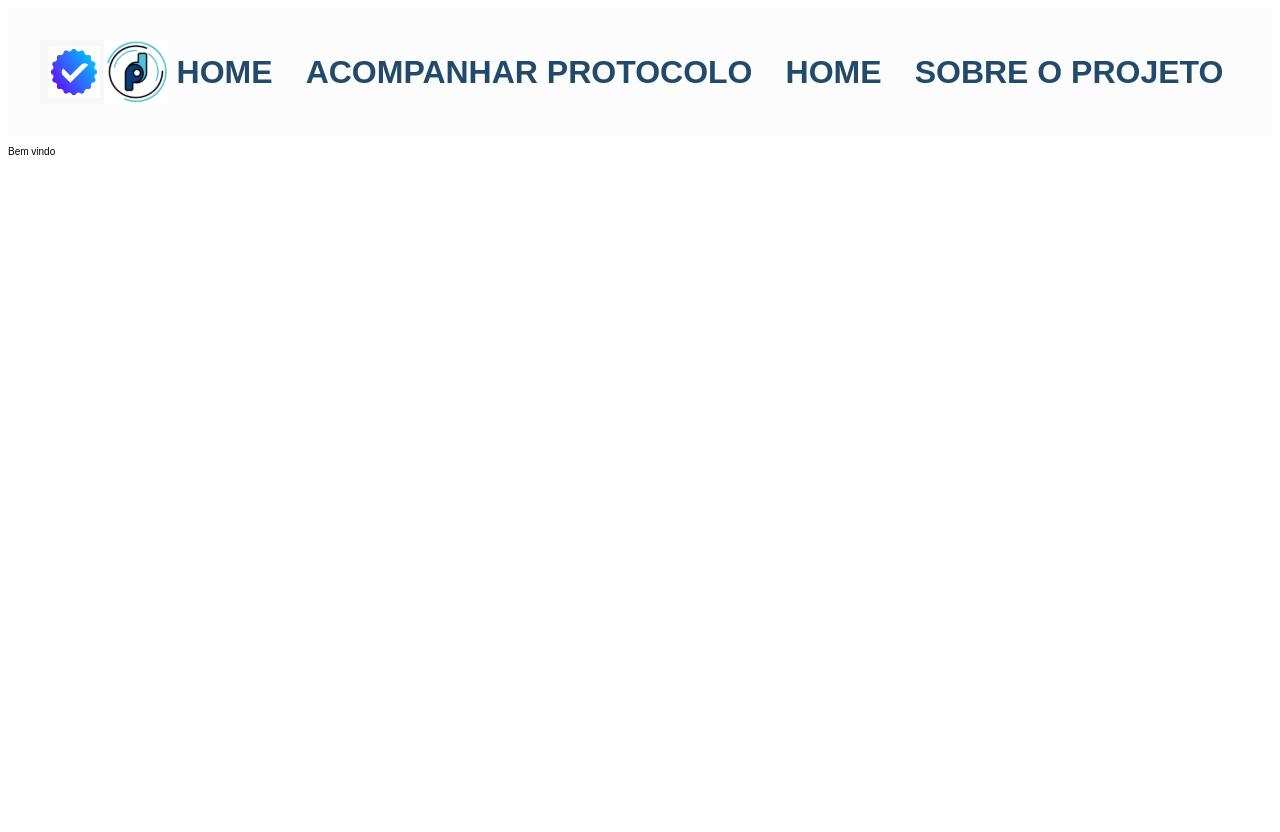
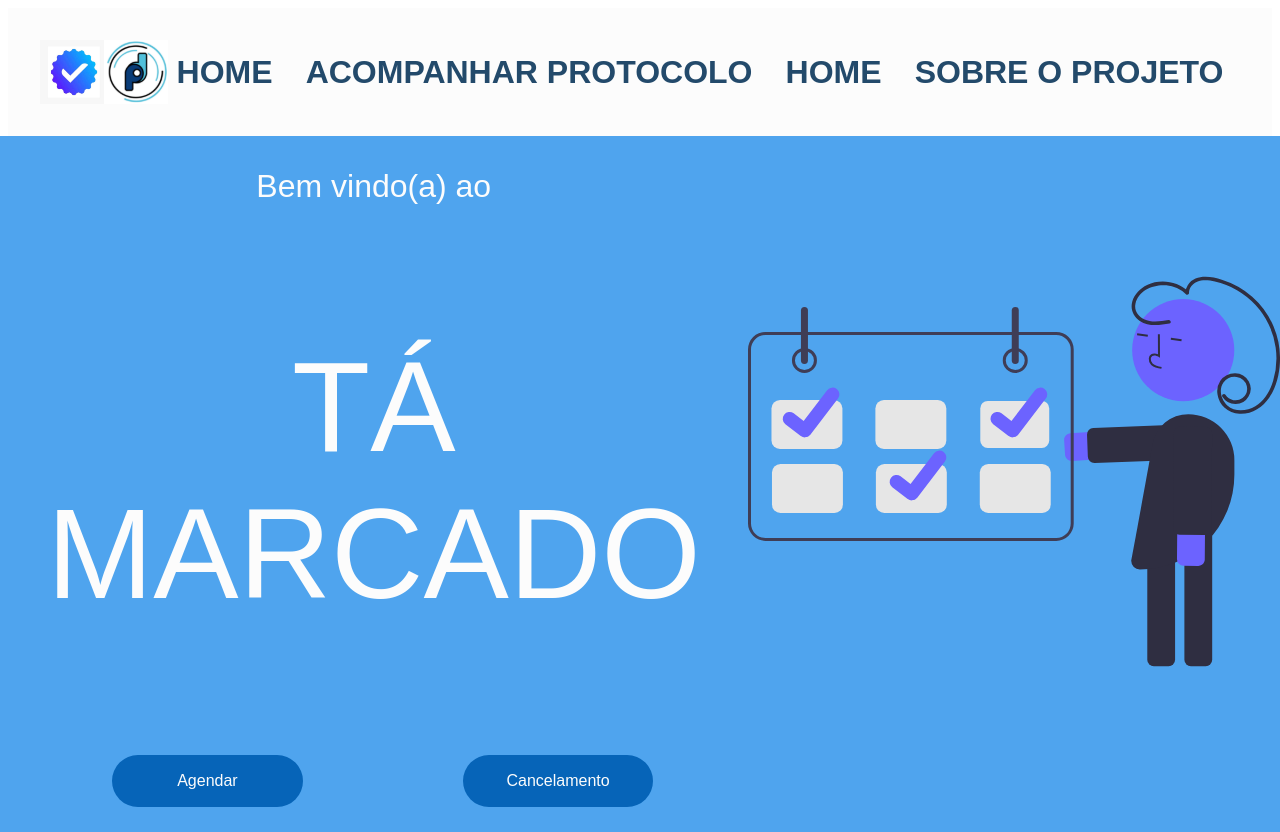
Before and after one commit to DiegoLimaDev/ta_marcado, a React (Create React App) app: page / in a window 1280 px wide. Before the commit the page ends 800 px from the top, so only its background shows below. Built offline with nearby package versions, Linux system fonts and the light colour scheme; a web font is replaced by a local one.

Commit message:
initial page

```diff
--- a/src/pages/Initial.jsx
+++ b/src/pages/Initial.jsx
@@ -1,10 +1,73 @@
 import React from 'react';
+import styled, { css } from 'styled-components';
+import { theme } from '../utils/theme';
+
+import schedule from '../assets/images/schedule.svg';
+import { Button } from '../components/Buttons';
+// import Footer from '../components/Footer';
+
+const Container = styled.div`
+  background-color: ${theme.colors.secondaryBlue};
+  margin: 0 -0.5rem -0.5rem -0.5rem;
+  min-height: 87vh;
+`;
+
+const Row = styled.div`
+  display: flex;
+  flex-direction: row;
+  justify-content: space-around;
+`;
+
+const Column = styled.div`
+  flex-direction: column;
+
+  .centerButtons {
+    margin-left: 15%;
+  }
+`;
+
+const Text = styled.p`
+  ${({ size, footer }) => css`
+    font-size: ${size === 'small'
+      ? theme.sizes.size1
+      : size === 'medium'
+      ? theme.sizes.size2
+      : theme.sizes.size4};
+    color: ${footer === 'true' ? theme.colors.darkBlue : theme.colors.white};
+  `}
+`;
+
+const TextAlign = styled.div`
+  text-align: center;
+`;
+
+const Image = styled.img`
+  width: auto;
+  height: auto;
+`;
 
 const InitialPage = () => {
   return (
-    <div>
-      <p>Bem vindo</p>
-    </div>
+    <Container>
+      <Row>
+        <Column>
+          <TextAlign>
+            <Text size="medium">Bem vindo(a) ao</Text>
+            <Text>TÁ MARCADO</Text>
+          </TextAlign>
+          <div className="centerButtons">
+            <Button height="15" width="30" marginR="5">
+              <Text size="small">Agendar</Text>
+            </Button>
+            <Button height="15" width="30" marginL="5">
+              <Text size="small">Cancelamento</Text>
+            </Button>
+          </div>
+        </Column>
+        <Image src={schedule} />
+      </Row>
+      {/* <Footer /> */}
+    </Container>
   );
 };
 
```
